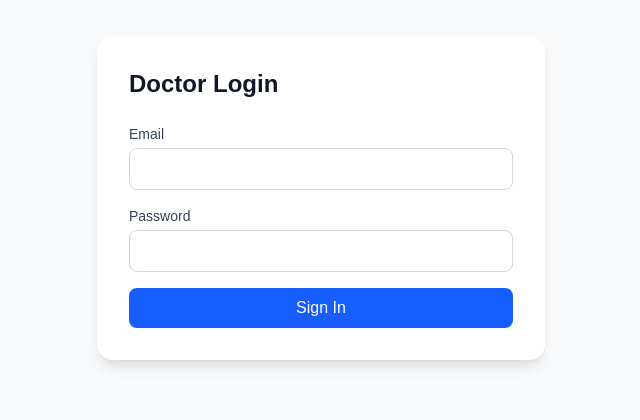
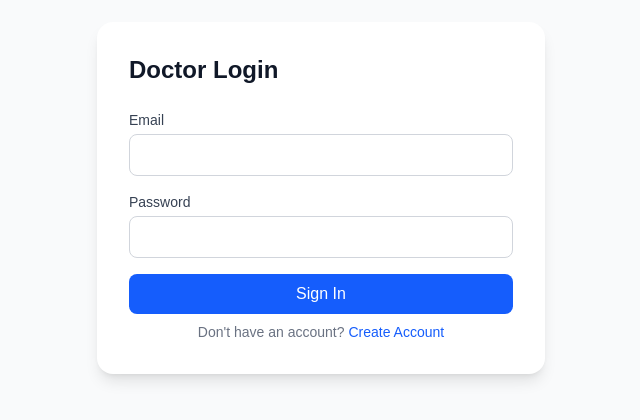
Before and after one commit to muqeetkhan050/aidoc, a Next.js app: page /login in a window 1280 px wide. Shown: the part 202-622 px from the top of the page, without its empty margins (319-959 px from the left). Built offline with nearby package versions, Linux system fonts and the light colour scheme; no server answers.

Commit message:
working soft

```diff
--- a/app/(auth)/login/page.tsx
+++ b/app/(auth)/login/page.tsx
@@ -3,6 +3,7 @@
 import { useState } from 'react'
 import { createClient } from '@/lib/supabase/client'
 import { useRouter } from 'next/navigation'
+import Link from 'next/link'
 
 export default function LoginPage() {
   const [email, setEmail] = useState('')
@@ -75,7 +76,15 @@
         >
           {loading ? 'Signing in...' : 'Sign In'}
         </button>
+
       </form>
+      <p className="text-center text-sm text-gray-500 mt-2">
+  Don't have an account?{' '}
+  <Link href="/register" className="text-blue-600 hover:underline font-medium">
+    Create Account
+  </Link>
+</p>
+
     </div>
   )
 }
--- a/package.json
+++ b/package.json
@@ -16,6 +16,10 @@
     "react": "19.2.4",
     "react-dom": "19.2.4"
   },
+  "overrides": {
+    "react": "19.2.4",
+    "react-dom": "19.2.4"
+  },
   "devDependencies": {
     "@tailwindcss/postcss": "^4",
     "@types/node": "^20",
```
